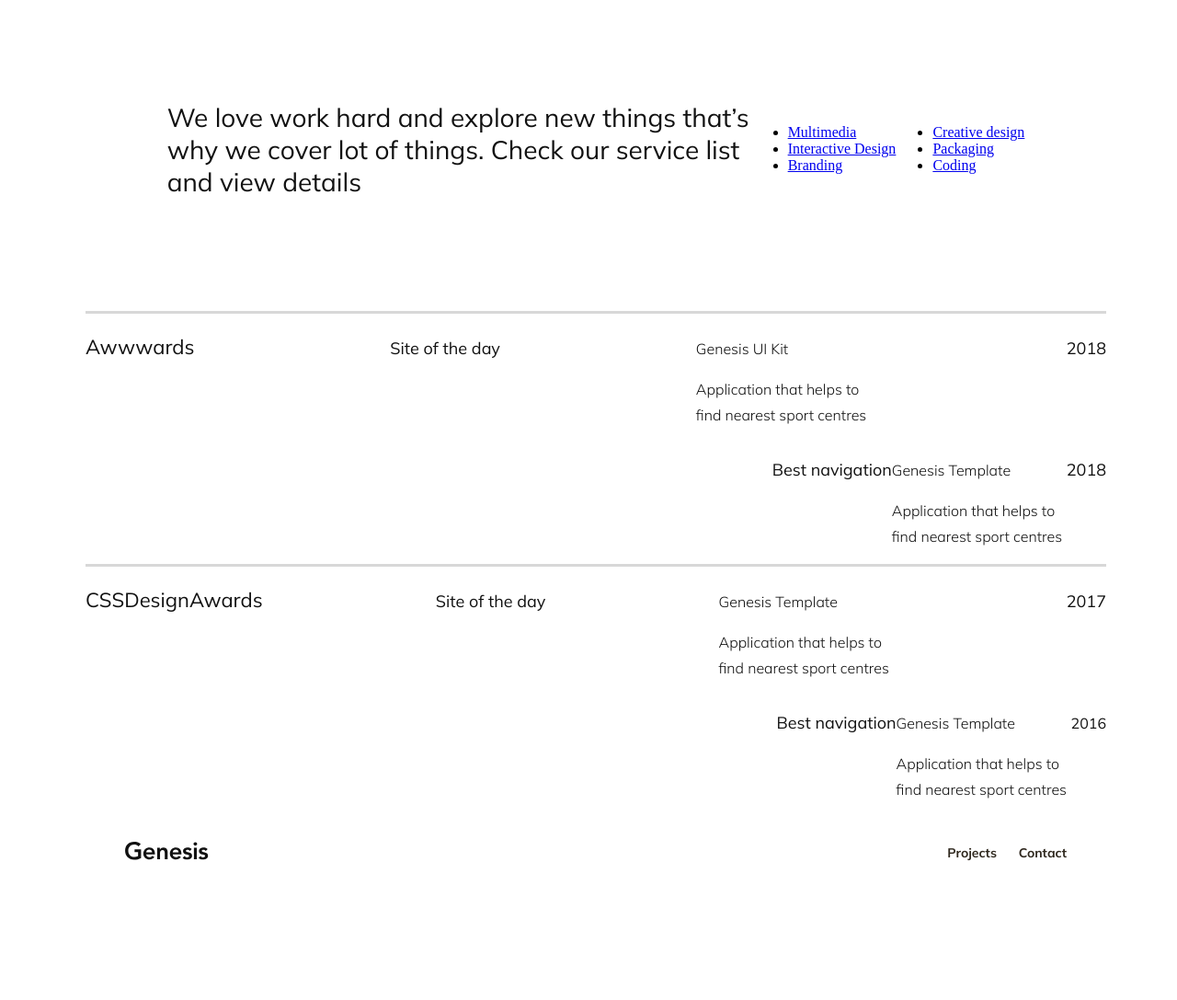
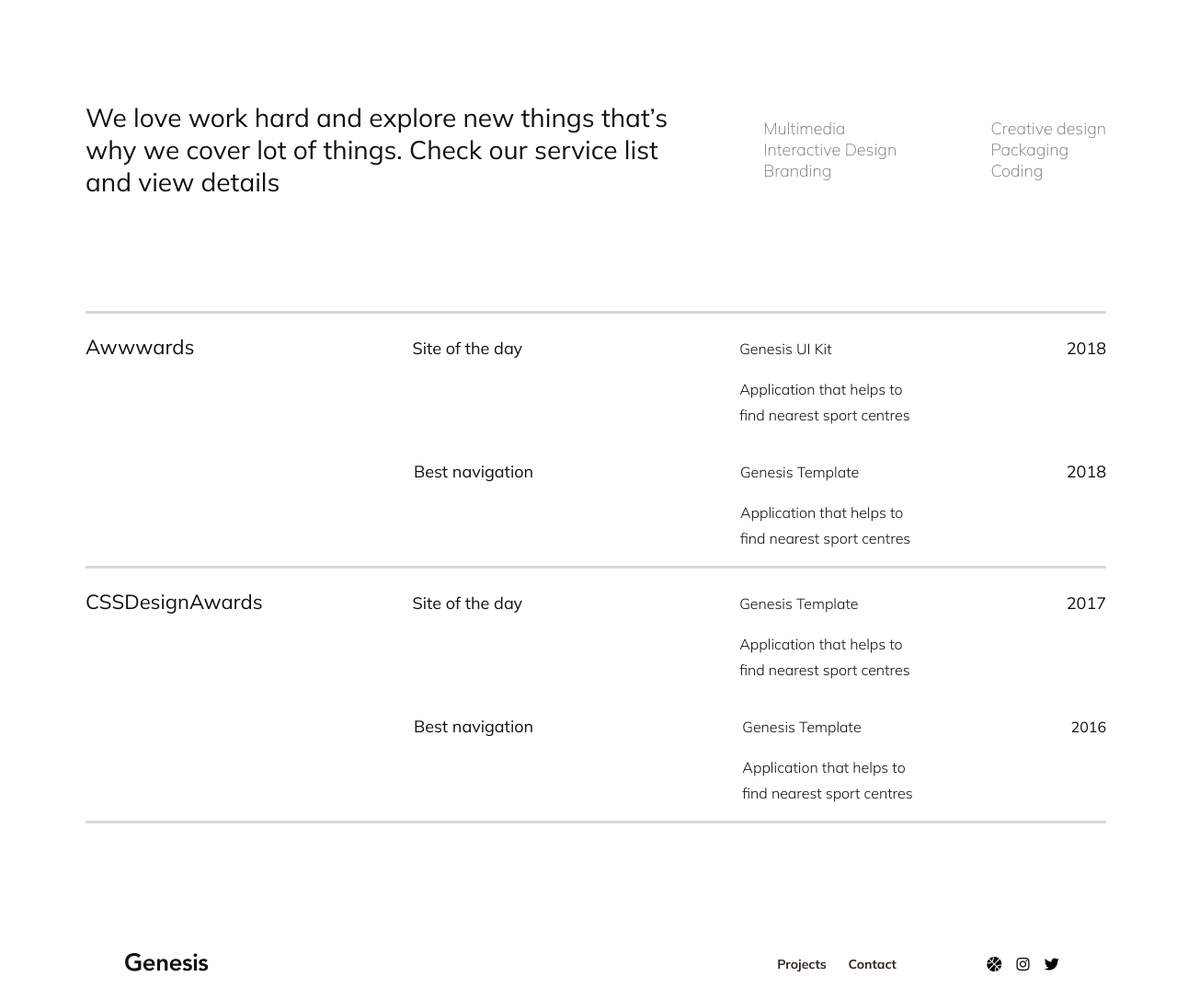
Before and after one commit to Annamichelles/Genesis-design, a plain HTML site: page index.html in a window 1280 px wide. Shown: the part 1327-2414 px from the top of the page at 92% size. Before the commit the page ends 2293 px from the top, so only its background shows below. Drawn offline with Linux system fonts and the light colour scheme.

Commit message:
progress

```diff
--- a/index.html
+++ b/index.html
@@ -9,6 +9,7 @@
 	<link rel="preconnect" href="https://fonts.googleapis.com">
 	<link rel="preconnect" href="https://fonts.gstatic.com" crossorigin>
 	<link href="https://fonts.googleapis.com/css2?family=Mulish:ital,wght@0,200..1000;1,200..1000&display=swap" rel="stylesheet">
+	<script src="https://kit.fontawesome.com/b859aba923.js" crossorigin="anonymous"></script>
 </head>
 <body>
 	<header class="header">
@@ -23,9 +24,7 @@
 
  	<div class="first-section">
  		<div class="first-section__left">
-	 		<p class="second-title">
-	 			Shooting Stars
-	 		</p>
+	 		<p class="second-title">Shooting Stars</p>
 	 		<h1 class="main-title">
 	 			Hello, I’m Bakhtiyar Sattarov,
 				<span style="color: #4A4FF2">product designer </span> with experience
@@ -46,7 +45,7 @@
 		<div class="grid__element five"> <img src="images/freedom.png" alt="wip"></div>
 		<div class="grid__element six"> <img src="images/model.png" alt="wip"></div>
 		<div class="grid__element seven"> <img src="images/ghost.png" alt="wip"></div>
-		<div class="grid__element eight"><img src="images/walking.png" alt="wip"></div> <!--add link to project-->
+		<div class="grid__element eight"><img src="images/walking.png" alt="wip"></div>
 		<div class="grid__element nine"> <img src="images/piano.png" alt="wip"></div>
 		<div class="grid__element ten"> <img src="images/sunset.png" alt="wip"></div>
 		<div class="grid__element eleven"> <img src="images/alone.png" alt="wip"></div>
@@ -57,19 +56,19 @@
 
 		<div>
 			<nav>
-					<ul class="gallery-text__menu-left">
-						<li><a class="Multimedia" href="#">Multimedia</a></li>
-	 					<li><a class="Interactive" href="#">Interactive Design</a></li>
-	 					<li><a class="Branding" href="#">Branding</a></li>
+					<ul>
+						<li class="gallery-text__menu-left"><a class="Multimedia" href="#">Multimedia</a></li>
+	 					<li class="gallery-text__menu-left"><a class="Interactive" href="#">Interactive Design</a></li>
+	 					<li class="gallery-text__menu-left"><a class="Branding" href="#">Branding</a></li>
 					</ul>
 	 		</nav>
 	 	</div>
 	 	<div >
 	 		<nav>
-					<ul class="gallery-text__menu-right">
-						<li class="Creative"><a href="#">Creative design</a></li>
-	 					<li class="Packaging"><a href="#">Packaging</a></li>
-	 					<li class="Coding"><a href="#">Coding</a></li>
+					<ul>
+						<li class="gallery-text__menu-right"><a class="Creative" href="#">Creative design</a></li>
+	 					<li class="gallery-text__menu-right"><a class="Packaging" href="#">Packaging</a></li>
+	 					<li class="gallery-text__menu-right"><a class="Coding" href="#">Coding</a></li>
 					</ul>
 	 		</nav>
 	 	</div>
@@ -77,8 +76,8 @@
 
 	<div class="awards"> <!--fix alignment-->
 		<div class="awards__first-container">
-			<p class="large-bold">Awwwards</p>
-			<p class="medium-bold">Site of the day</p>
+			<p class="large-bold small-container">Awwwards</p>
+			<p class="medium-bold small-container">Site of the day</p>
 			<div class="small-container">
 				<p class="regular-small">Genesis UI Kit</p>
 				<p class="regular-small">Application that helps to find nearest sport centres</p>
@@ -87,7 +86,7 @@
 		</div>
 
 		<div class="awards__second-container">
-			<p class="medium-bold">Best navigation</p>
+			<p class="medium-bold small-container">Best navigation</p>
 			<div class="small-container">
 				<p class="regular-small">Genesis Template</p>
 				<p class="regular-small">Application that helps to find nearest sport centres</p>
@@ -95,8 +94,8 @@
 			<p class="medium-bold">2018</p>
 		</div>
 		<div class="awards__third-container">
-			<p class="large-bold">CSSDesignAwards</p>
-			<p class="medium-bold">Site of the day</p>
+			<p class="large-bold small-container">CSSDesignAwards</p>
+			<p class="medium-bold small-container">Site of the day</p>
 			<div class="small-container">
 				<p class="regular-small">Genesis Template</p>
 				<p class="regular-small">Application that helps to find nearest sport centres</p>
@@ -104,7 +103,7 @@
 			<p class="medium-bold">2017</p>
 		</div>
 		<div class="awards__fourth-container">
-			<p class="medium-bold">Best navigation</p>
+			<p class="medium-bold small-container">Best navigation</p>
 			<div class="small-container">
 				<p class="regular-small">Genesis Template</p>
 				<p class="regular-small">Application that helps to find nearest sport centres</p>
@@ -115,13 +114,18 @@
 
 	<footer class="footer">
  			<div><img class="footer__logo" src="images/logo.svg" alt="Logo of name Genesis"></div>
- 			<nav class="footer__menu">
- 				<ul>
- 					<li><a href="#" class="projects">Projects</a></li>
-	 				<li><a href="#" class="contact">Contact</a></li>
- 				</ul>
- 			</nav>
- 		<!--fix icon--->
+ 			<div class="footer__end"><nav class="footer__menu">
+	 				<ul>
+	 					<li><a href="#" class="projects">Projects</a></li>
+		 				<li><a href="#" class="contact">Contact</a></li>
+	 				</ul>
+	 			</nav>
+	 			<div class="icons">
+	 			<i class="fa-solid fa-basketball"></i>
+	 			<i class="fa-brands fa-instagram"></i>
+	 			<i class="fa-brands fa-twitter"></i>
+	 			</div>
+	 		</div>
  	</footer>
  </body>
 </html>
--- a/styles/_footer.scss
+++ b/styles/_footer.scss
@@ -10,6 +10,10 @@
     &__logo {
     	cursor: pointer;
     }
+    &__end {
+    	display: flex;
+    	align-items: center;
+    }
     &__menu {
 		width: 350px;
 		color: #2F281E;
@@ -20,7 +24,7 @@
 		line-height: 28px; /* 150% */
 		cursor: pointer;
 		display: flex;
-		justify-content: flex-end;
+		justify-content: center;
 		cursor: pointer;
 
 		& li {
@@ -46,3 +50,10 @@
 		color: #686666;
 	}
 }
+
+.icons {
+	display: flex;
+	justify-content: space-around;
+	align-items: center;
+	width: 95px;
+}
--- a/styles/_landing-page-awards.scss
+++ b/styles/_landing-page-awards.scss
@@ -1,7 +1,11 @@
 .awards {
 	display: flex;
 	flex-wrap: wrap;
-	justify-content: center;
+	justify-content: flex-end;
+	width: 1110px;
+	margin-bottom: 114px;
+	border-bottom: solid;
+	border-color: #D8D8D8;
 	&__first-container {
 		display: flex;
 		justify-content: space-between;
@@ -14,9 +18,9 @@
 	}
 	&__second-container {
 		display: flex;
-		justify-content: flex-end;
+		justify-content: space-between;
 		align-items: baseline;
-		width: 1110px;
+		width: 753px;
 		color: $main-txt-color;
 		font-family: 'Mulish', sans-serif;
 	}
@@ -33,14 +37,24 @@
 
 	&__fourth-container {
 		display: flex;
-		justify-content: flex-end;
+		justify-content: space-between;
 		align-items: baseline;
-		width: 1110px;
+		width: 753px;
 		color: $main-txt-color;
 		font-family: 'Mulish', sans-serif;
 
 	}
 
+}
+
+.small-container {
+	color: $main-txt-color;
+	font-family: 'Mulish', sans-serif;
+	font-size: 16px;
+	font-style: normal;
+	font-weight: 300;
+	width: 190px;
+	line-height: 28px;
 }
 
 .large-bold {
@@ -59,15 +73,6 @@
 	font-weight: 400;
 }
 
-.small-container {
-	color: $main-txt-color;
-	font-family: 'Mulish', sans-serif;
-	font-size: 16px;
-	font-style: normal;
-	font-weight: 300;
-	width: 190px;
-	line-height: 28px;
-}
 
 .regular-small {
 	color: $main-txt-color;
--- a/styles/_landing-page-gallery.scss
+++ b/styles/_landing-page-gallery.scss
@@ -79,10 +79,10 @@
 
 .gallery-text {
 	display: flex;
-	justify-content: center;
+	justify-content: space-between;
 	align-items: center;
-	position: relative;
 	margin-bottom: 100px;
+	width: 1110px;
 	&__main {
 		width: 635px;
 		color: $main-txt-color;
@@ -93,32 +93,32 @@
 
 	}
 }
-/*.gallery-text__menu-left {
+.gallery-text__menu-left {
 		display: flex;
 		flex-direction: column;
 		font-family: 'Mulish', sans-serif;
 		font-size: 18px;
 		font-style: normal;
-		font-weight: 300;
+		font-weight: 200;
 
 		& li {
 		display: inline-block;
 		}
 
 		& a {
+		color: $secondary-color;
 		text-decoration: none;
 		}
 
-	}
-
 }
 
-/*.Multimedia:hover {
-	color: #111111;
+
+.Multimedia:hover {
+	color: $main-txt-color;
 }
 
 .Interactive:hover {
-	color: $third-color;
+	color: $main-txt-color;
 }
 
 .Branding:hover {
@@ -142,4 +142,16 @@
 		text-decoration: none;
 		}
 
+}
+
+/*.Creative:hover {
+    color: $main-txt-color;
+}
+
+.Packaging:hover {
+    color: $tmain-txt-color;
+}
+
+.Coding:hover {
+    color: $main-txt-color;
 }*/
--- a/styles/_landing-page-intro.scss
+++ b/styles/_landing-page-intro.scss
@@ -26,7 +26,7 @@
 }
 
 .second-title {
-	color: #4A4FF2;
+	color: $main-txt-color;
 	font-family: 'Mulish', sans-serif;
 	font-size: 22px;
 	font-style: normal;
--- /dev/null
+++ b/styles/_text.scss
@@ -0,0 +1,33 @@
+.large-bold {
+	color: $main-txt-color;
+	font-family: 'Mulish', sans-serif;
+	font-size: 22px;
+	font-style: normal;
+	font-weight: 400;
+}
+
+.medium-bold {
+	color: $main-txt-color;
+	font-family: 'Mulish', sans-serif;
+	font-size: 18px;
+	font-style: normal;
+	font-weight: 400;
+}
+
+.small-container {
+	color: $main-txt-color;
+	font-family: 'Mulish', sans-serif;
+	font-size: 16px;
+	font-style: normal;
+	font-weight: 300;
+	width: 190px;
+	line-height: 28px;
+}
+
+.regular-small {
+	color: $main-txt-color;
+	font-family: 'Mulish', sans-serif;
+	font-size: 16px;
+	font-style: normal;
+	font-weight: 300;
+}
--- a/styles/index.scss
+++ b/styles/index.scss
@@ -1,3 +1,4 @@
+
 
 $main-txt-color: #111111;
 $secondary-color: #707070;
@@ -16,7 +17,6 @@ body {
 }
 
 
-
 @import 'header';
 @import 'landing-page-intro';
 @import 'landing-page-gallery';
```
Also changed, not shown: contact.html (+13 -7 lines), projects.html (+14 -7 lines), styles/_fonts.scss (deleted), styles/index.css.
